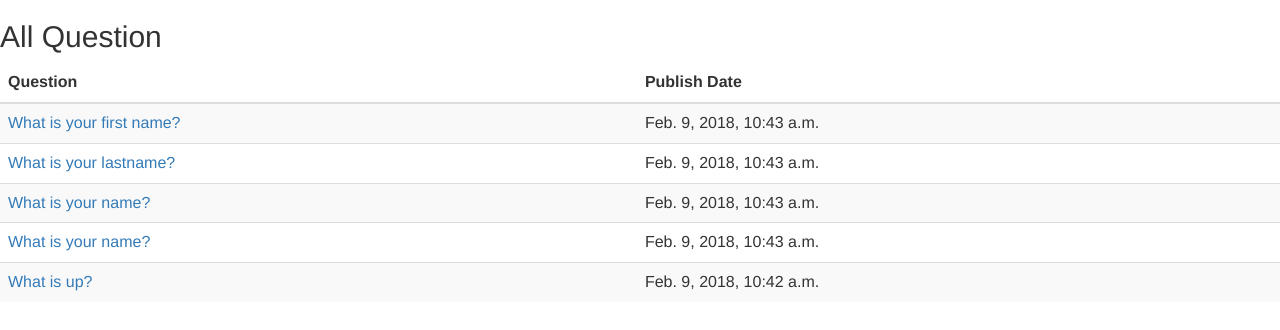
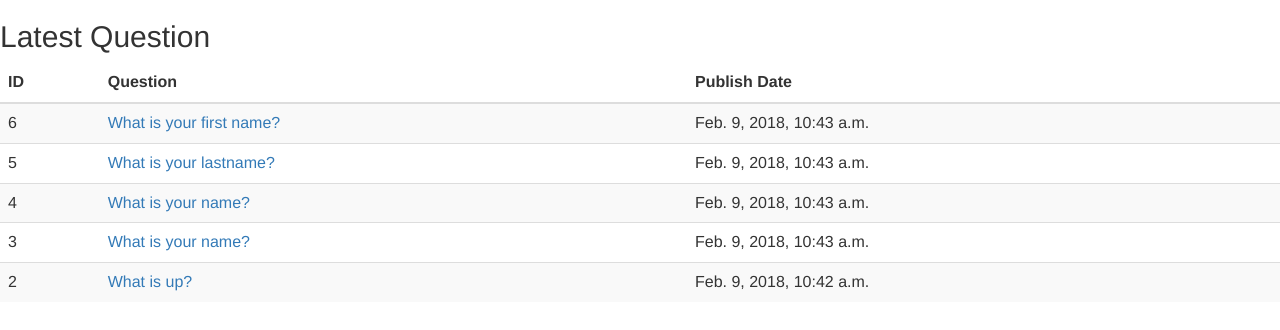
Before and after one commit to dacaiguoguogmail/quick, a Django app: page /start/ in a window 1280 px wide. Shown: the top 330 px of the page. Run offline with Django 3.2, Linux system fonts and the light colour scheme; data comes from the database, SQL or seed files in the repository; some libraries are stand-ins or nearby versions.

Commit message:
添加id列

```diff
--- a/start/templates/start/index.html
+++ b/start/templates/start/index.html
@@ -9,12 +9,13 @@
 <script src="https://cdn.bootcss.com/bootstrap/3.3.7/js/bootstrap.min.js" integrity="sha384-Tc5IQib027qvyjSMfHjOMaLkfuWVxZxUPnCJA7l2mCWNIpG9mGCD8wGNIcPD7Txa" crossorigin="anonymous"></script>
 <link rel="stylesheet" type="text/css" href="{% static 'start/style.css' %}" />
 
-<h2 class="sub-header">All Question</h2>
+<h2 class="sub-header">Latest Question</h2>
 {% if latest_question_list %}
 <div class="table-responsive">
     <table class="table table-striped">
             <thead>
                     <tr>
+                      <th>ID</th>
                       <th>Question</th>
                       <th>Publish Date</th>
                     </tr>
@@ -22,6 +23,7 @@
     <tbody>
     {% for question in latest_question_list %}
     <tr>
+        <td>{{question.id}}</td>
         <td><a href="{% url 'start:detail' question.id  %} ">{{ question.question_text  }} </a></td>
         <td>{{question.pub_date}}</td>
    </tr>
```
